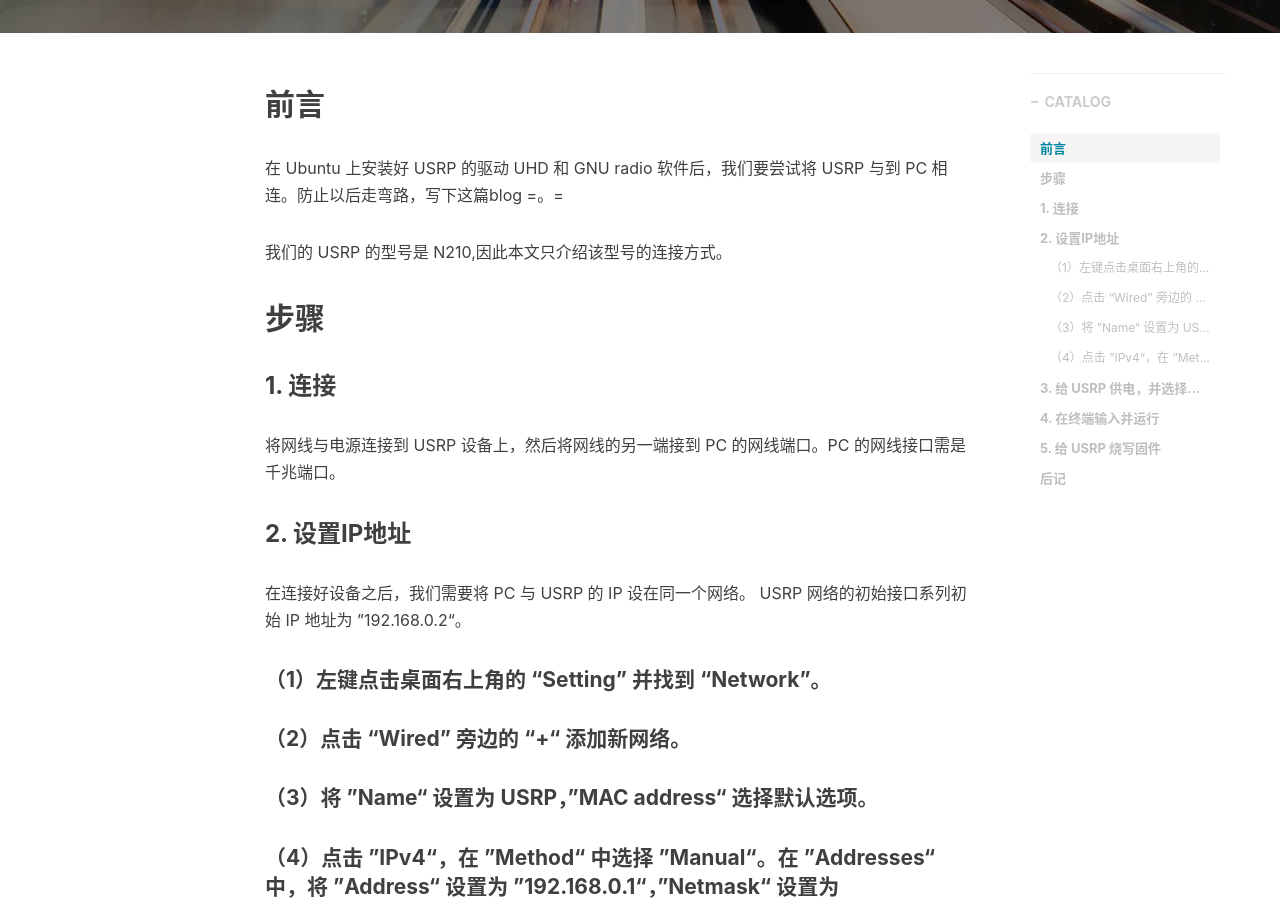
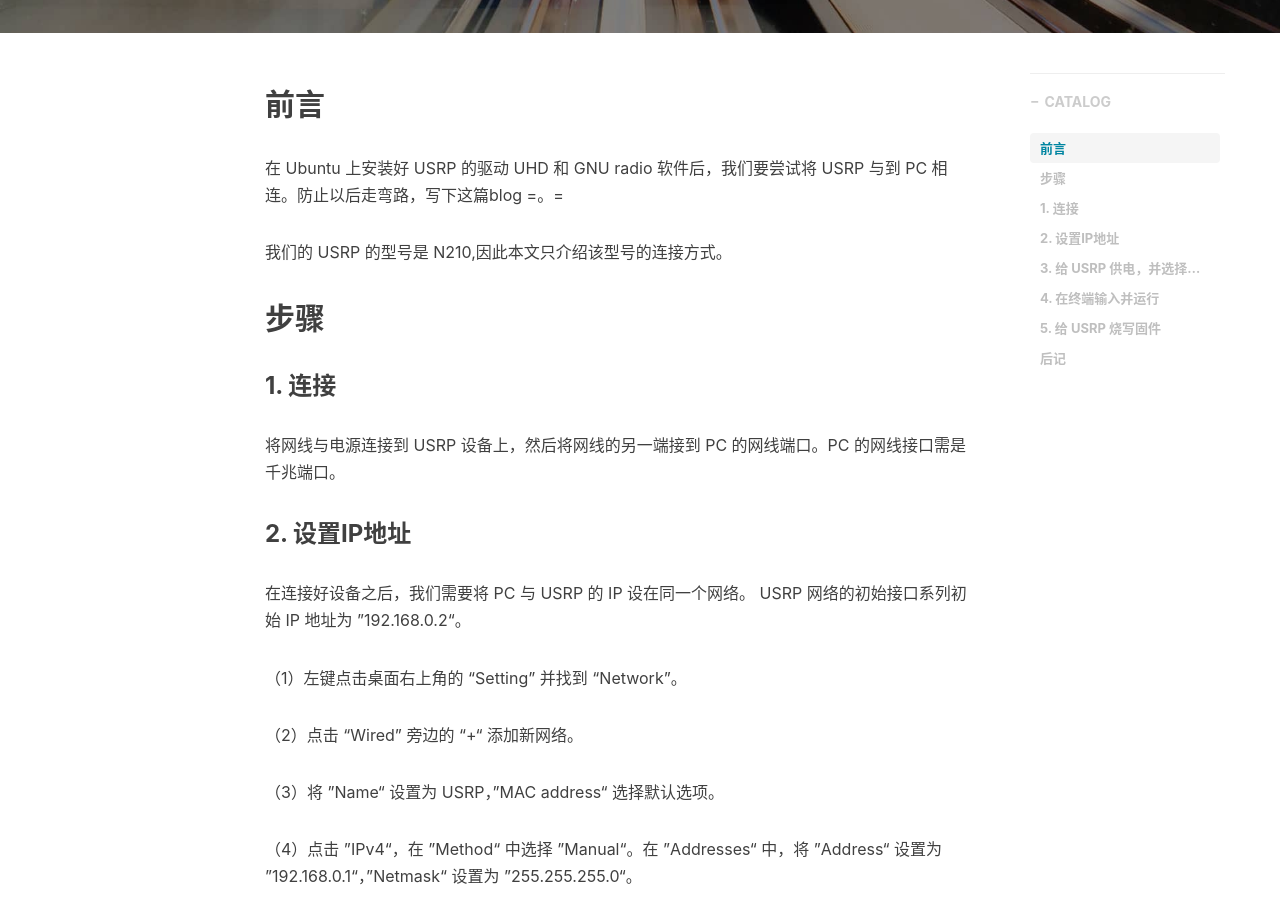
Before and after one commit to csxmt123/zhouwt612.github.io, a Jekyll site: the page built from _posts/2019-07-25-第一次使用USRP.md, in a window 1280 px wide and 900 px high, scrolled down 550 px. Built offline with Jekyll 4.4.1, drawn with Linux system fonts in a browser that asks for light colours; nearby versions of some CDN libraries; comment, search, counter and statistics services are not loaded.

Commit message:
Update 2019-07-25-第一次使用USRP.md

```diff
--- a/_posts/2019-07-25-第一次使用USRP.md
+++ b/_posts/2019-07-25-第一次使用USRP.md
@@ -26,13 +26,13 @@ tags:
 
 在连接好设备之后，我们需要将 PC 与 USRP 的 IP 设在同一个网络。 USRP 网络的初始接口系列初始 IP 地址为 ”192.168.0.2“。
 
-#### （1）左键点击桌面右上角的 “Setting” 并找到 “Network”。
+（1）左键点击桌面右上角的 “Setting” 并找到 “Network”。
 
-#### （2）点击 “Wired” 旁边的 “+“ 添加新网络。
+（2）点击 “Wired” 旁边的 “+“ 添加新网络。
 
-#### （3）将 ”Name“ 设置为 USRP，”MAC address“ 选择默认选项。
+（3）将 ”Name“ 设置为 USRP，”MAC address“ 选择默认选项。
 
-#### （4）点击 ”IPv4“，在 ”Method“ 中选择 ”Manual“。在 ”Addresses“ 中，将 ”Address“ 设置为 ”192.168.0.1“，”Netmask“ 设置为 ”255.255.255.0“。
+（4）点击 ”IPv4“，在 ”Method“ 中选择 ”Manual“。在 ”Addresses“ 中，将 ”Address“ 设置为 ”192.168.0.1“，”Netmask“ 设置为 ”255.255.255.0“。
 
 ### 3. 给 USRP 供电，并选择我们刚刚设置的 USRP 网络。
 
```
